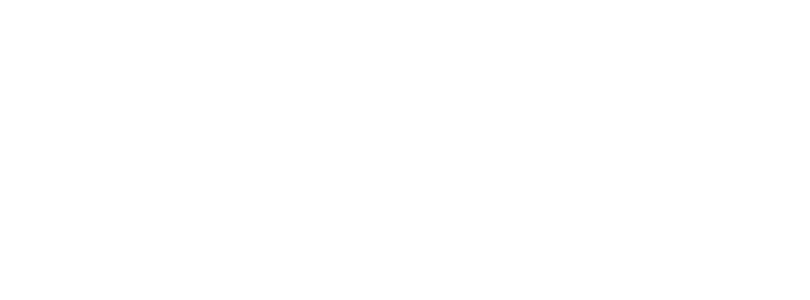
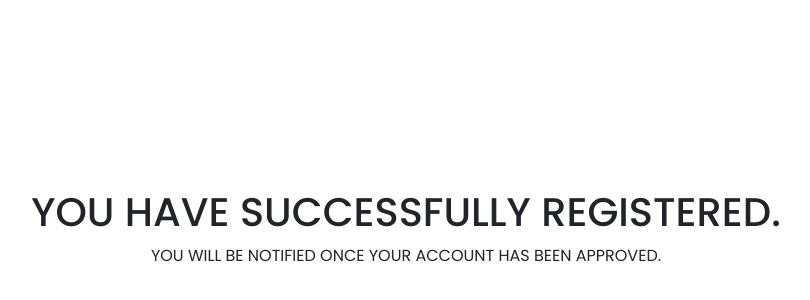
Before and after one commit to the-sniper/sainikNew, a React (Create React App) app in the folder sainikFrontend/: page /msg in a window 1280 px wide. Shown: the part 164-464 px from the top of the page, without its empty margins (234-1044 px from the left). Built offline with nearby package versions, Linux system fonts and the light colour scheme; the HTML template or start-up script is replaced by a standard one.

Commit message:
ADDED USeR MESSAGE

```diff
--- a/sainikFrontend/src/App.js
+++ b/sainikFrontend/src/App.js
@@ -6,6 +6,7 @@
 import PensionDetails from "./views/UserDetailsForm/PensionDetails"
 import Test from "./components/Test/Test";
 import Registration from "./views/Registration/Registration";
+import UserMessage from "./components/UserMessage/UserMessage";
 
 function App() {
   return (
@@ -16,6 +17,7 @@
           <Route exact path="/Form" component={UserDetailsForm} />
           <Route exact path="/PensionDetails" component={PensionDetails} />
           <Route exact path="/Reg" component={Registration} />
+          <Route exact path="/msg" component={UserMessage} />
         </div>
       </Switch>
     </Router>
--- /dev/null
+++ b/sainikFrontend/src/components/UserMessage/UserMessage.css
@@ -0,0 +1,12 @@
+.userMessage {
+  height: 100vh;
+  width: 100vw;
+}
+.userMessage h1 {
+  text-transform: uppercase;
+  width: 100%;
+}
+.userMessage p {
+  text-transform: capitalize;
+  width: 100%;
+}
--- /dev/null
+++ b/sainikFrontend/src/components/UserMessage/UserMessage.js
@@ -0,0 +1,17 @@
+import React, { Component } from "react";
+import "./UserMessage.css";
+
+class UserMessage extends Component {
+  render() {
+    return (
+      <div className="userMessage d-flex justify-content-center align-items-center flex-wrap">
+        <div>
+        <h1>You HAVE SUCCESSFULlY REGiSTERED.</h1>
+        <p>yOU WILL BE NOTIFIED ONCE YOUR ACCOUNT HAS BEEN APPROVED.</p>
+        </div>
+      </div>
+    );
+  }
+}
+
+export default UserMessage;
```
Also changed, not shown: 1 other file (tests, documents, lock files or other folders).
